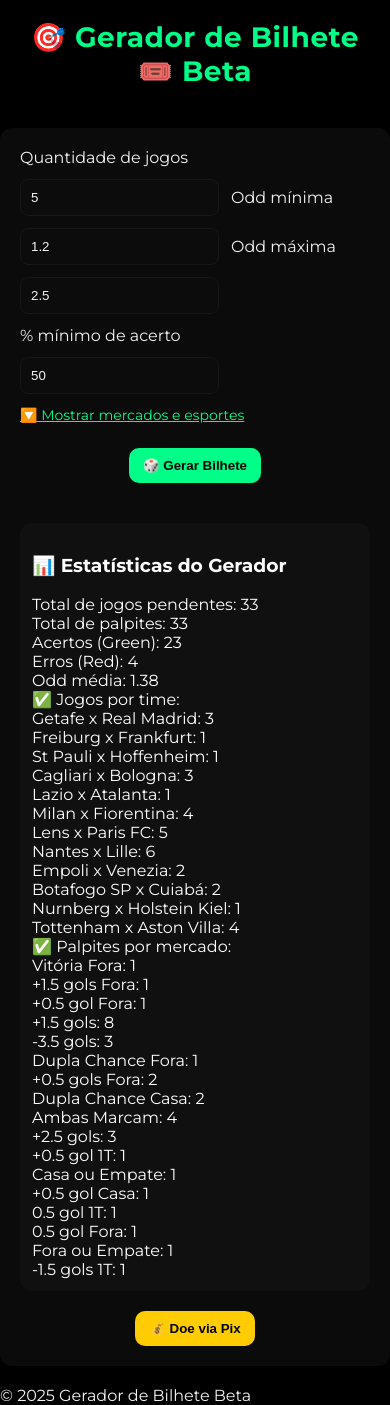
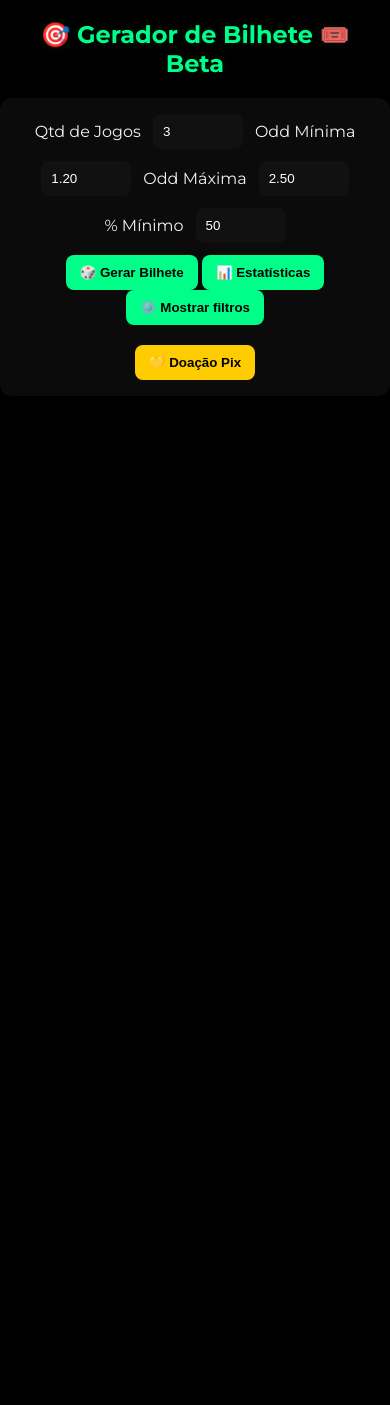
Before and after one commit to GeradorDeBilhete/BR, a plain HTML site: page index.html in a window 390 px wide. After the commit the page ends 844 px from the top, so only its background shows below. Drawn offline with Linux system fonts and the light colour scheme.

Commit message:
Add files via upload

```diff
--- a/index.html
+++ b/index.html
@@ -1,47 +1,44 @@
 <!DOCTYPE html>
 <html lang="pt-BR">
 <head>
-<meta charset="utf-8">
-<meta name="viewport" content="width=device-width, initial-scale=1">
-<title>🎯 Gerador de Bilhete 🎟️ Beta</title>
-
-<link href="https://fonts.googleapis.com/css2?family=Montserrat:wght@400;600;700&display=swap" rel="stylesheet">
+<meta charset="UTF-8">
+<meta name="viewport" content="width=device-width, initial-scale=1.0">
+<title>🎯 Gerador de Bilhete Beta</title>
+<link href="https://fonts.googleapis.com/css2?family=Montserrat:wght@300;400;600;700&display=swap" rel="stylesheet">
 
 <style>
-:root{
-  --bg:#000;
+:root {
+  --bg:#000000;
   --panel:#0b0b0b;
+  --muted:#bfbfbf;
+  --accent:#00ff88;
+  --accent2:#00cc66;
   --card:#0f0f0f;
-  --highlight:#00ff88;
-  --accent-dark:#00cc66;
-  --muted:#bfbfbf;
 }
-*{box-sizing:border-box}
 body{
   margin:0;
   font-family:"Montserrat",sans-serif;
   background:var(--bg);
   color:#f2f2f2;
+  -webkit-font-smoothing:antialiased;
 }
 header{text-align:center;padding:20px;}
-h1{margin:0;color:var(--highlight);font-size:28px;font-weight:700;letter-spacing:0.5px;}
-.wrap{max-width:950px;margin:20px auto;padding:20px;background:var(--panel);border-radius:12px;box-shadow:0 8px 24px rgba(0,0,0,0.6);}
-.controls{display:flex;flex-direction:column;gap:12px;}
-.field{display:flex;gap:12px;flex-wrap:wrap;align-items:center;}
-input[type=number]{padding:10px;border-radius:8px;border:1px solid #171717;background:#0c0c0c;color:#f2f2f2;min-width:80px;}
-button.btn{background:var(--highlight);color:#000;border:none;padding:10px 14px;border-radius:10px;font-weight:600;cursor:pointer;transition:0.2s;}
-button.btn:hover{background:var(--accent-dark);}
-.chip{background:#101010;border:1px solid #161616;color:#ddd;padding:6px 10px;border-radius:8px;cursor:pointer;user-select:none;}
-.chip.active{background:var(--highlight);color:#000;}
-#bilheteContainer{margin-top:20px;display:flex;flex-direction:column;align-items:center;gap:12px;}
-.card{background:var(--card);border:1px solid rgba(0,255,136,0.08);padding:16px;border-radius:12px;width:80%;opacity:0;transform:translateY(20px);transition:all 0.4s cubic-bezier(.2,.9,.3,1);}
-.card.show{opacity:1;transform:none;text-align:center;}
-.card h3{margin:0 0 10px;font-size:18px;color:#fff;}
-.stats-line{margin-top:8px;font-size:14px;color:var(--highlight);}
-#marketSportPanel{display:none;flex-direction:column;gap:8px;margin-top:10px;}
-.togglePanel{cursor:pointer;color:var(--highlight);text-decoration:underline;font-size:14px;}
-#statsPanel{margin-top:20px;padding:12px;background:#101010;border-radius:12px;color:#fff;}
-#topBilhete{margin-top:20px;padding:16px;background:#111;border-radius:12px;border:2px solid var(--highlight);text-align:center;font-weight:600;font-size:16px;display:none;}
+h1{color:var(--accent);margin:0;font-size:24px;font-weight:700;text-shadow:0 0 8px rgba(0,255,136,0.1);}
+.wrap{max-width:900px;margin:0 auto;padding:16px;background:var(--panel);border-radius:12px;}
+.row{display:flex;gap:12px;flex-wrap:wrap;align-items:center;}
+input, select{padding:10px;border-radius:8px;border:none;background:#111;color:#fff;}
+button.btn{background:var(--accent);color:#000;border:none;padding:10px 14px;border-radius:8px;font-weight:600;cursor:pointer;}
+button.ghost{background:transparent;border:1px solid #222;color:#f2f2f2;}
+.card{background:var(--card);border:1px solid rgba(0,255,136,0.08);padding:14px;border-radius:12px;margin-top:14px;animation:fadeUp 0.5s ease forwards;opacity:0;transform:translateY(20px);}
+@keyframes fadeUp{
+  to{opacity:1;transform:translateY(0);}
+}
+.stats-line{margin-top:8px;font-size:14px;color:var(--muted);}
+.modal{display:none;position:fixed;inset:0;background:rgba(0,0,0,0.85);z-index:50;padding:28px;overflow:auto;}
+.modal .panel{max-width:900px;margin:20px auto;background:#070707;padding:18px;border-radius:12px;}
+.chip{background:#101010;border:1px solid #161616;color:#ddd;padding:8px 10px;border-radius:10px;cursor:pointer;user-select:none;}
+.chip.active{background:var(--accent);color:#000;transform:scale(1.03);box-shadow:0 6px 18px rgba(0,255,136,0.08);}
+#filters{display:none;margin-top:12px;gap:8px;}
 </style>
 </head>
 <body>
@@ -51,195 +48,162 @@ button.btn:hover{background:var(--accent-dark);}
 </header>
 
 <div class="wrap">
-
-  <div class="controls">
-    <div class="field">
-      <label>Quantidade de jogos</label>
-      <input id="qtd" type="number" value="5" min="1">
-      <label>Odd mínima</label>
-      <input id="minOdd" type="number" step="0.01" value="1.2">
-      <label>Odd máxima</label>
-      <input id="maxOdd" type="number" step="0.01" value="2.5">
-      <label>% mínimo de acerto</label>
-      <input id="minPercent" type="number" step="1" value="50">
-    </div>
-
-    <div class="togglePanel" onclick="document.getElementById('marketSportPanel').style.display = document.getElementById('marketSportPanel').style.display==='flex'?'none':'flex'">
-      🔽 Mostrar mercados e esportes
-    </div>
-    <div id="marketSportPanel">
-      <div class="markets" id="marketsWrap"></div>
-      <div class="sports" id="sportsWrap"></div>
-    </div>
-
-    <div style="margin-top:12px;display:flex;justify-content:center;">
-      <button id="generateBtn" class="btn">🎲 Gerar Bilhete</button>
-    </div>
+  <div class="row" style="justify-content:center;gap:12px;flex-wrap:wrap;">
+    <label>Qtd de Jogos</label>
+    <input id="qtd" type="number" min="1" value="3" style="width:70px;">
+    <label>Odd Mínima</label>
+    <input id="minOdd" type="number" step="0.01" value="1.20" style="width:70px;">
+    <label>Odd Máxima</label>
+    <input id="maxOdd" type="number" step="0.01" value="2.50" style="width:70px;">
+    <label>% Mínimo</label>
+    <input id="minPercent" type="number" step="1" value="50" style="width:70px;">
   </div>
 
-  <div id="topBilhete"></div>
-  <div id="bilheteContainer"></div>
-
-  <div id="statsPanel">
-    <h3>📊 Estatísticas do Gerador</h3>
-    <div id="totalGames">Total de jogos pendentes: 0</div>
-    <div id="totalBets">Total de palpites: 0</div>
-    <div id="totalGreen">Acertos (Green): 0</div>
-    <div id="totalRed">Erros (Red): 0</div>
-    <div id="avgOdd">Odd média: 0</div>
-    <div id="perTeam"></div>
-    <div id="perMarket"></div>
+  <div style="text-align:center;margin-top:12px;">
+    <button id="generateBtn" class="btn">🎲 Gerar Bilhete</button>
+    <button id="estatBtn" class="btn">📊 Estatísticas</button>
+    <button id="showFilters" class="btn">⚙️ Mostrar filtros</button>
   </div>
 
-  <div style="margin-top:20px;text-align:center;">
-    <button id="pixBtn" class="btn" style="background:#ffcc00;">💰 Doe via Pix</button>
+  <div id="filters">
+    <div style="margin-top:10px;">Escolher Esporte:</div>
+    <div id="sportsWrap" class="row"></div>
+    <div style="margin-top:10px;">Escolher Mercado:</div>
+    <div id="marketsWrap" class="row"></div>
   </div>
 
+  <div id="bilheteContainer" style="display:flex;flex-direction:column;align-items:center;"></div>
+
+  <div style="text-align:center;margin-top:20px;">
+    <button id="pixBtn" class="btn" style="background:#ffcc00;color:#000;">💛 Doação Pix</button>
+  </div>
 </div>
 
-<div class="foot">© 2025 Gerador de Bilhete Beta</div>
+<!-- Estatísticas -->
+<div id="estatModal" class="modal">
+  <div class="panel">
+    <button id="closeEstat" class="btn">Fechar</button>
+    <h2>📊 Estatísticas do Gerador</h2>
+    <div id="estatContent"></div>
+  </div>
+</div>
 
 <script>
-// ==== PALPITES PENDENTES ====
-const palpites = [
-  {esporte:"Futebol", jogo:"Getafe x Real Madrid", mercado:"Vitória Fora", odd:1.42, percent:62},
-  {esporte:"Futebol", jogo:"Getafe x Real Madrid", mercado:"+1.5 gols Fora", odd:1.57, percent:62},
-  {esporte:"Futebol", jogo:"Getafe x Real Madrid", mercado:"+0.5 gol Fora", odd:1.11, percent:62},
-  {esporte:"Futebol", jogo:"Freiburg x Frankfurt", mercado:"+1.5 gols", odd:1.20, percent:62},
-  {esporte:"Futebol", jogo:"St Pauli x Hoffenheim", mercado:"+1.5 gols", odd:1.25, percent:62},
-  {esporte:"Futebol", jogo:"Cagliari x Bologna", mercado:"-3.5 gols", odd:1.22, percent:62},
-  {esporte:"Futebol", jogo:"Cagliari x Bologna", mercado:"Dupla Chance Fora", odd:1.28, percent:62},
-  {esporte:"Futebol", jogo:"Cagliari x Bologna", mercado:"+0.5 gols Fora", odd:1.28, percent:62},
-  {esporte:"Futebol", jogo:"Lazio x Atalanta", mercado:"+1.5 gols", odd:1.25, percent:62},
-  {esporte:"Futebol", jogo:"Milan x Fiorentina", mercado:"+1.5 gols", odd:1.28, percent:62},
-  {esporte:"Futebol", jogo:"Milan x Fiorentina", mercado:"Dupla Chance Casa", odd:1.14, percent:62},
-  {esporte:"Futebol", jogo:"Milan x Fiorentina", mercado:"Ambas Marcam", odd:1.95, percent:62},
-  {esporte:"Futebol", jogo:"Milan x Fiorentina", mercado:"+2.5 gols", odd:1.90, percent:62},
-  {esporte:"Futebol", jogo:"Lens x Paris FC", mercado:"+1.5 gols", odd:1.20, percent:62},
-  {esporte:"Futebol", jogo:"Lens x Paris FC", mercado:"Ambas Marcam", odd:1.60, percent:62},
-  {esporte:"Futebol", jogo:"Lens x Paris FC", mercado:"+0.5 gol 1T", odd:1.30, percent:62},
-  {esporte:"Futebol", jogo:"Lens x Paris FC", mercado:"Casa ou Empate", odd:1.22, percent:62},
-  {esporte:"Futebol", jogo:"Lens x Paris FC", mercado:"+0.5 gol Casa", odd:1.14, percent:62},
-  {esporte:"Futebol", jogo:"Nantes x Lille", mercado:"0.5 gol 1T", odd:1.36, percent:62},
-  {esporte:"Futebol", jogo:"Nantes x Lille", mercado:"Ambas Marcam", odd:1.75, percent:62},
-  {esporte:"Futebol", jogo:"Nantes x Lille", mercado:"0.5 gol Fora", odd:1.18, percent:62},
-  {esporte:"Futebol", jogo:"Nantes x Lille", mercado:"Fora ou Empate", odd:1.22, percent:62},
-  {esporte:"Futebol", jogo:"Nantes x Lille", mercado:"+1.5 gols", odd:1.28, percent:62},
-  {esporte:"Futebol", jogo:"Nantes x Lille", mercado:"+2.5 gols", odd:1.90, percent:62},
-  {esporte:"Futebol", jogo:"Empoli x Venezia", mercado:"-3.5 gols", odd:1.22, percent:62},
-  {esporte:"Futebol", jogo:"Empoli x Venezia", mercado:"-1.5 gols 1T", odd:1.33, percent:62},
-  {esporte:"Futebol", jogo:"Botafogo SP x Cuiabá", mercado:"+0.5 gols Fora", odd:1.38, percent:62},
-  {esporte:"Futebol", jogo:"Botafogo SP x Cuiabá", mercado:"-3.5 gols", odd:1.18, percent:62},
-  {esporte:"Futebol", jogo:"Nurnberg x Holstein Kiel", mercado:"+1.5 gols", odd:1.20, percent:62},
-  {esporte:"Futebol", jogo:"Tottenham x Aston Villa", mercado:"Dupla Chance Casa", odd:1.28, percent:62},
-  {esporte:"Futebol", jogo:"Tottenham x Aston Villa", mercado:"Ambas Marcam", odd:1.70, percent:62},
-  {esporte:"Futebol", jogo:"Tottenham x Aston Villa", mercado:"+2.5 gols", odd:1.90, percent:62},
-  {esporte:"Futebol", jogo:"Tottenham x Aston Villa", mercado:"+1.5 gols", odd:1.28, percent:62},
+// ===== PALPITES PENDENTES =====
+const palpitesPendentes = [
+  {esporte:"Futebol",jogo:"Rosario Central x Platense",mercado:"-3.5 gols",odd:1.14,percent:90},
+  {esporte:"Futebol",jogo:"Rosario Central x Platense",mercado:"Casa ou Empate",odd:1.11,percent:95},
+  {esporte:"Futebol",jogo:"Rosario Central x Platense",mercado:"Vitória Casa",odd:1.72,percent:40},
+  {esporte:"Futebol",jogo:"Botafogo SP x Cuiabá",mercado:"+0.5 gols Casa",odd:1.38,percent:80},
+  {esporte:"Futebol",jogo:"Botafogo SP x Cuiabá",mercado:"-3.5 gols",odd:1.18,percent:90},
+  {esporte:"Futebol",jogo:"Lech Poznan x Pogon Szczecin",mercado:"Casa ou Empate",odd:1.22,percent:70},
+  {esporte:"Futebol",jogo:"Lech Poznan x Pogon Szczecin",mercado:"+1.5 gols",odd:1.14,percent:90},
+  {esporte:"Futebol",jogo:"Lech Poznan x Pogon Szczecin",mercado:"Ambas Marcam",odd:1.50,percent:60},
+  {esporte:"Futebol",jogo:"Lech Poznan x Pogon Szczecin",mercado:"Vitória Casa",odd:1.72,percent:40},
+  {esporte:"Futebol",jogo:"Bahia x Grêmio",mercado:"Casa ou Empate",odd:1.18,percent:70},
+  {esporte:"Futebol",jogo:"Bahia x Grêmio",mercado:"+0.5 gol Casa",odd:1.18,percent:70},
+  {esporte:"Futebol",jogo:"Bahia x Grêmio",mercado:"+1.5 gols",odd:1.36,percent:50},
+  {esporte:"Futebol",jogo:"Nurnberg x Holstein Kiel",mercado:"+1.5 gols",odd:1.20,percent:70},
+  {esporte:"Futebol",jogo:"Tottenham x Aston Villa",mercado:"Dupla Chance Casa",odd:1.28,percent:40},
+  {esporte:"Futebol",jogo:"Tottenham x Aston Villa",mercado:"Ambas Marcam",odd:1.70,percent:60},
+  {esporte:"Futebol",jogo:"Tottenham x Aston Villa",mercado:"+2.5 gols",odd:1.90,percent:30},
+  {esporte:"Futebol",jogo:"Tottenham x Aston Villa",mercado:"+0.5 gols Casa",odd:1.15,percent:80}
 ];
 
-// ==== RESULTADOS ANTIGOS ====
-const resultados = {
-  green:[56,54,52,46,47,45,28,27,26,25,24,18,17,16,15,14,8,7,5,4,2,1,55],
-  red:[58,45,3,1]
+// ===== ESTATÍSTICAS DE RESULTADOS =====
+const estatisticas = {
+  totalJogos: 58,
+  totalPalpites: 64,
+  acertos: 36,
+  oddMedia: 1.45,
+  acertosPorTime: {
+    "Liverpool":3,
+    "Paris FC":2,
+    "Tottenham":4
+  },
+  acertosPorMercado:{
+    "+0.5 gols Casa":5,
+    "-1.5 HT":1,
+    "Dupla Chance Casa":3,
+    "Ambas Marcam":2
+  }
 };
 
-// ==== MERCADOS E ESPORTES ====
-const sports = ["Futebol","Basquete","Vôlei","Tênis"];
-const markets = ["Dupla Chance Casa","Dupla Chance Fora","+1.5 gols","+2.5 gols","-3.5 gols","+0.5 gol 1T","Vitória Casa","Vitória Fora","Ambas Marcam","+0.5 gol Casa","+0.5 gol fora","-1.5 HT"];
-
+// ===== FILTROS =====
 const sportsWrap = document.getElementById("sportsWrap");
-sports.forEach(s => {
-  let chip = document.createElement("div");
-  chip.textContent=s;
-  chip.className="chip";
-  chip.onclick=()=>chip.classList.toggle("active");
-  sportsWrap.appendChild(chip);
+const marketsWrap = document.getElementById("marketsWrap");
+const sports = [...new Set(palpitesPendentes.map(p=>p.esporte))];
+const markets = [...new Set(palpitesPendentes.map(p=>p.mercado))];
+sports.forEach(s=>{
+  let btn = document.createElement("div");
+  btn.textContent = s; btn.className="chip"; btn.onclick=()=>{btn.classList.toggle("active");}; sportsWrap.appendChild(btn);
+});
+markets.forEach(m=>{
+  let btn = document.createElement("div");
+  btn.textContent = m; btn.className="chip"; btn.onclick=()=>{btn.classList.toggle("active");}; marketsWrap.appendChild(btn);
 });
 
-const marketsWrap = document.getElementById("marketsWrap");
-markets.forEach(m => {
-  let chip = document.createElement("div");
-  chip.textContent=m;
-  chip.className="chip";
-  chip.onclick=()=>chip.classList.toggle("active");
-  marketsWrap.appendChild(chip);
-});
+// ===== GERAR BILHETE =====
+const bilheteContainer = document.getElementById("bilheteContainer");
+document.getElementById("generateBtn").onclick = () => {
+  bilheteContainer.innerHTML="";
+  let qtd = Number(document.getElementById("qtd").value);
+  let minOdd = Number(document.getElementById("minOdd").value);
+  let maxOdd = Number(document.getElementById("maxOdd").value);
+  let minPercent = Number(document.getElementById("minPercent").value);
 
-// ==== GERAR BILHETE E ESTATÍSTICAS ====
-const bilheteContainer = document.getElementById("bilheteContainer");
-const topBilheteDiv = document.getElementById("topBilhete");
-const generateBtn = document.getElementById("generateBtn");
-const qtdInput = document.getElementById("qtd");
-const minOddInput = document.getElementById("minOdd");
-const maxOddInput = document.getElementById("maxOdd");
-const minPercentInput = document.getElementById("minPercent");
+  // Aplicar filtros pendentes
+  let filtered = palpitesPendentes.filter(p => p.odd>=minOdd && p.odd<=maxOdd && p.percent>=minPercent);
 
-const totalGamesDiv = document.getElementById("totalGames");
-const totalBetsDiv = document.getElementById("totalBets");
-const totalGreenDiv = document.getElementById("totalGreen");
-const totalRedDiv = document.getElementById("totalRed");
-const avgOddDiv = document.getElementById("avgOdd");
-const perTeamDiv = document.getElementById("perTeam");
-const perMarketDiv = document.getElementById("perMarket");
+  if(filtered.length<qtd) qtd=filtered.length;
+  let bilhete = [], oddTotal=1, percentTotal=0;
+  for(let i=0;i<qtd;i++){
+    let idx = Math.floor(Math.random()*filtered.length);
+    let p = filtered.splice(idx,1)[0];
+    bilhete.push(p);
+    oddTotal*=p.odd;
+    percentTotal+=p.percent;
+  }
 
-function atualizarEstatisticas(){
-  totalGamesDiv.textContent = `Total de jogos pendentes: ${palpites.length}`;
-  totalBetsDiv.textContent = `Total de palpites: ${palpites.length}`;
-  totalGreenDiv.textContent = `Acertos (Green): ${resultados.green.length}`;
-  totalRedDiv.textContent = `Erros (Red): ${resultados.red.length}`;
-  const mediaOdd = (palpites.reduce((sum,p)=>sum+p.odd,0)/palpites.length).toFixed(2);
-  avgOddDiv.textContent = `Odd média: ${mediaOdd}`;
+  bilhete.forEach(p=>{
+    let div = document.createElement("div");
+    div.className="card";
+    div.innerHTML=`<strong>⚽ ${p.jogo}</strong><br>🏷 ${p.mercado} | Odd: ${p.odd} | %: ${p.percent}%`;
+    bilheteContainer.appendChild(div);
+  });
 
-  let perTeam = {};
-  let perMarket = {};
-  palpites.forEach(p=>{
-    perTeam[p.jogo] = (perTeam[p.jogo]||0)+1;
-    perMarket[p.mercado] = (perMarket[p.mercado]||0)+1;
-  });
-  let perTeamStr = "✅ Jogos por time:<br>"+Object.entries(perTeam).map(([k,v])=>`${k}: ${v}`).join("<br>");
-  let perMarketStr = "✅ Palpites por mercado:<br>"+Object.entries(perMarket).map(([k,v])=>`${k}: ${v}`).join("<br>");
-  perTeamDiv.innerHTML=perTeamStr;
-  perMarketDiv.innerHTML=perMarketStr;
+  // Odd total e % média
+  let totalDiv = document.createElement("div");
+  totalDiv.className="card";
+  totalDiv.innerHTML=`🎯 Odd Total: ${oddTotal.toFixed(2)}<br>✅ % Média: ${(percentTotal/qtd).toFixed(0)}%`;
+  bilheteContainer.appendChild(totalDiv);
 }
 
-function gerarBilhete(){
-  bilheteContainer.innerHTML="";
-  topBilheteDiv.style.display="none";
-  let qtd = Number(qtdInput.value);
-  let minOdd = Number(minOddInput.value);
-  let maxOdd = Number(maxOddInput.value);
-  let minPerc = Number(minPercentInput.value);
+// ===== ESTATÍSTICAS MODAL =====
+const estatBtn = document.getElementById("estatBtn");
+const estatModal = document.getElementById("estatModal");
+const closeEstat = document.getElementById("closeEstat");
+estatBtn.onclick = () => {
+  estatModal.style.display="block";
+  let content="";
+  content+=`Total Jogos: ${estatisticas.totalJogos}<br>`;
+  content+=`Total Palpites: ${estatisticas.totalPalpites}<br>`;
+  content+=`Acertos: ${estatisticas.acertos}<br>`;
+  content+=`Odd Média: ${estatisticas.oddMedia}<br>`;
+  content+=`<h4>Acertos por Time:</h4>`;
+  for(let t in estatisticas.acertosPorTime) content+=`${t}: ${estatisticas.acertosPorTime[t]}<br>`;
+  content+=`<h4>Acertos por Mercado:</h4>`;
+  for(let m in estatisticas.acertosPorMercado) content+=`${m}: ${estatisticas.acertosPorMercado[m]}<br>`;
+  document.getElementById("estatContent").innerHTML=content;
+}
+closeEstat.onclick=()=>{estatModal.style.display="none";}
+window.onclick=(e)=>{if(e.target===estatModal) estatModal.style.display="none";}
 
-  let activeMarkets = Array.from(document.querySelectorAll("#marketsWrap .chip.active")).map(c=>c.textContent);
-  let activeSports = Array.from(document.querySelectorAll("#sportsWrap .chip.active")).map(c=>c.textContent);
-
-  let filtered = palpites.filter(p=>p.odd>=minOdd && p.odd<=maxOdd && p.percent>=minPerc);
-  if(activeMarkets.length>0) filtered=filtered.filter(p=>activeMarkets.includes(p.mercado));
-  if(activeSports.length>0) filtered=filtered.filter(p=>activeSports.includes(p.esporte));
-
-  if(filtered.length===0){bilheteContainer.innerHTML="<div class='card show'>Nenhum palpite encontrado 😕</div>"; return;}
-
-  // destaca o bilhete mais provável
-  let top = filtered.reduce((a,b)=>a.percent>b.percent?a:b);
-  topBilheteDiv.style.display="block";
-  topBilheteDiv.innerHTML=`🔥 Bilhete Top: ${top.jogo} | Odd: ${top.odd} | Prob: ${top.percent}%`;
-
-  let bilhete = filtered.slice(0,qtd);
-  bilhete.forEach((p,i)=>{
-    let card = document.createElement("div");
-    card.className="card";
-    setTimeout(()=>card.classList.add("show"),i*100);
-    card.innerHTML=`<h3>🎯 ${p.jogo}</h3>
-                    <div>🏷️ Mercado: ${p.mercado}</div>
-                    <div>📊 Odd: ${p.odd} | Probabilidade: ${p.percent}%</div>`;
-    bilheteContainer.appendChild(card);
-  });
-
-  atualizarEstatisticas();
+// ===== MOSTRAR FILTROS =====
+document.getElementById("showFilters").onclick=()=>{
+  let f=document.getElementById("filters");
+  f.style.display=(f.style.display==="none")?"flex":"none";
 }
-
-generateBtn.onclick=gerarBilhete;
-atualizarEstatisticas();
 </script>
 
 </body>
```
